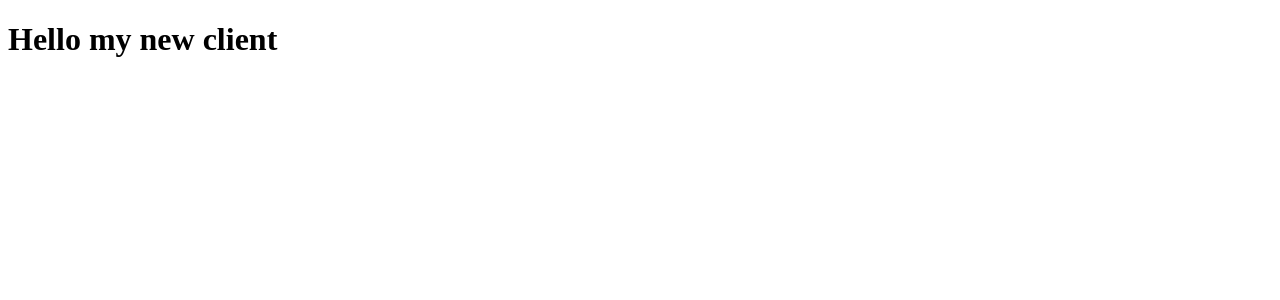
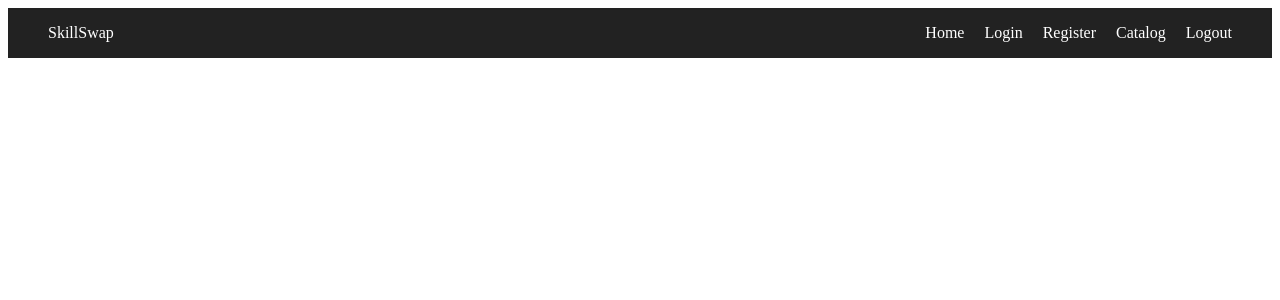
Before and after one commit to SvetlinGG/SkillSwap, an Angular app in the folder client/: page / in a window 1280 px wide. Shown: the top 300 px of the page. Built offline with nearby package versions, Linux system fonts and the light colour scheme.

Commit message:
simple html/css of header

```diff
--- a/client/src/app/app.component.html
+++ b/client/src/app/app.component.html
@@ -1,2 +1,2 @@
-<h1>Hello my new {{title}}</h1>
+<app-header />
 <router-outlet />
--- a/client/src/app/app.component.ts
+++ b/client/src/app/app.component.ts
@@ -1,10 +1,11 @@
 import { Component } from '@angular/core';
 import { RouterOutlet } from '@angular/router';
+import { HeaderComponent } from './core/header/header.component';
 
 @Component({
   selector: 'app-root',
   standalone: true,
-  imports: [RouterOutlet],
+  imports: [RouterOutlet, HeaderComponent],
   templateUrl: './app.component.html',
   styleUrl: './app.component.css'
 })
--- a/client/src/app/core/header/header.component.css
+++ b/client/src/app/core/header/header.component.css
@@ -0,0 +1,17 @@
+.header {
+    display: flex;
+    justify-content: space-between;
+    padding: 16px 40px;
+    background: #222;
+    color: white;
+  }
+
+  nav a {
+    margin-left: 20px;
+    color: white;
+    text-decoration: none;
+  }
+
+  nav a:hover {
+    color: #00d4ff;
+  }
--- a/client/src/app/core/header/header.component.html
+++ b/client/src/app/core/header/header.component.html
@@ -1 +1,12 @@
-<p>header works!</p>
+<header class="header">
+    <div class="logo">SkillSwap</div>
+
+    <nav>
+        <a routerLink="/">Home</a>
+        <a routerLink="/login">Login</a>
+        <a routerLink="/register">Register</a>
+        <a routerLink="/catalog">Catalog</a>
+        <a routerLink="/login">Logout</a>
+    </nav>
+
+</header>
--- a/client/src/app/core/header/header.component.ts
+++ b/client/src/app/core/header/header.component.ts
@@ -1,9 +1,10 @@
 import { Component } from '@angular/core';
+import { RouterLink } from '@angular/router';
 
 @Component({
   selector: 'app-header',
   standalone: true,
-  imports: [],
+  imports: [RouterLink],
   templateUrl: './header.component.html',
   styleUrl: './header.component.css'
 })
```
